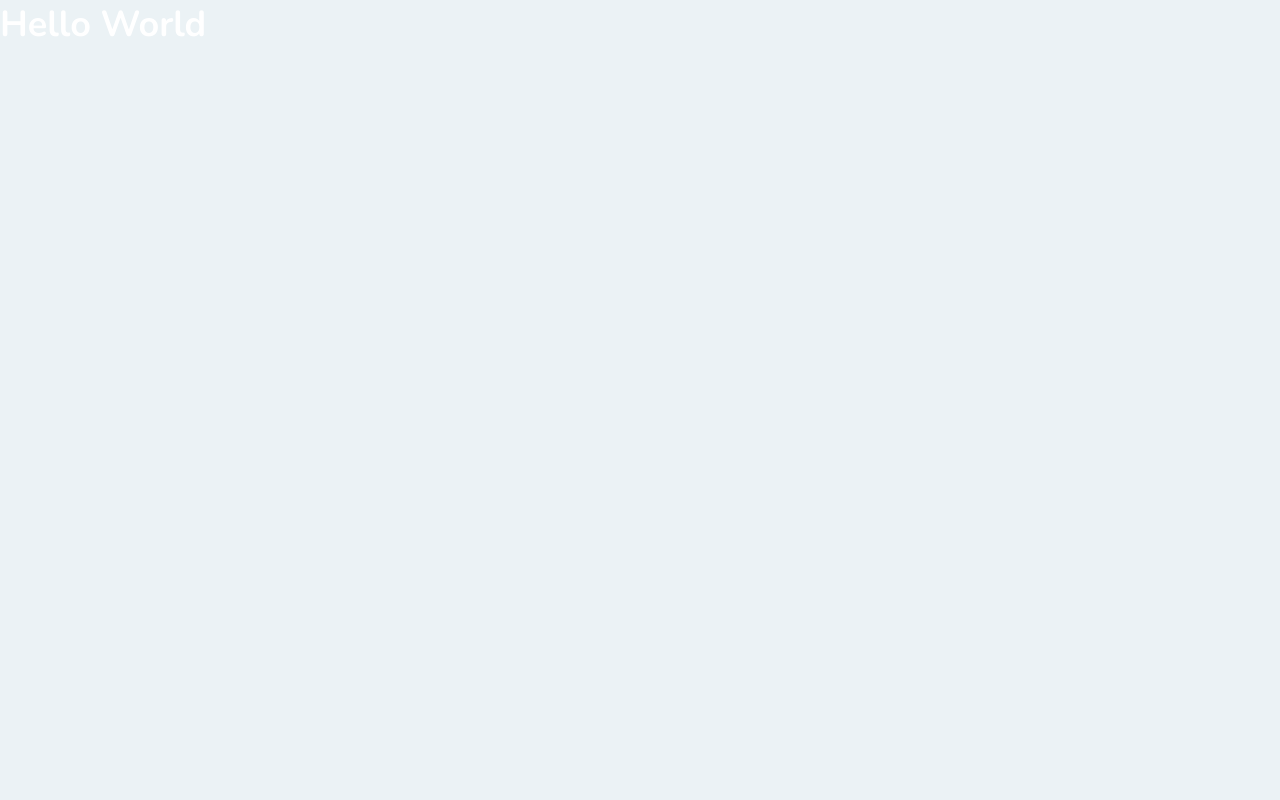
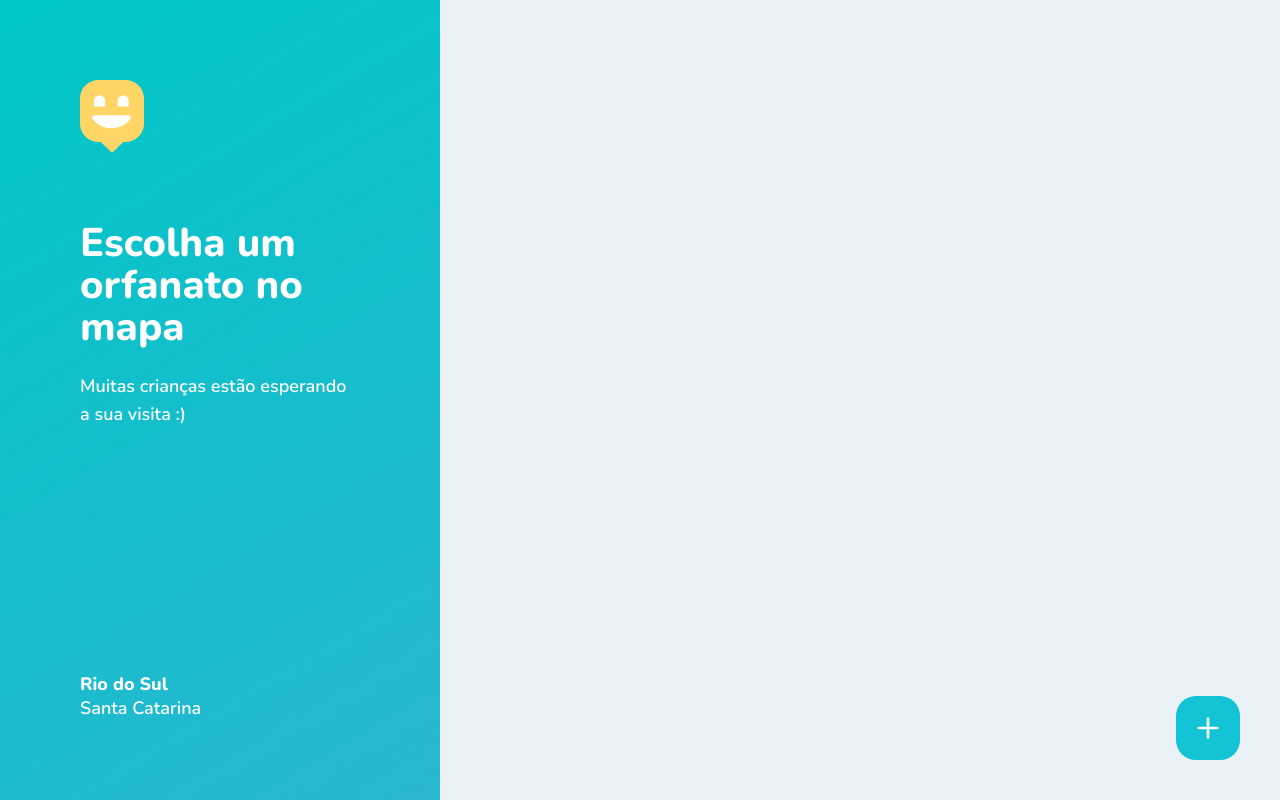
Before and after one commit to HigorMoroni/happy-web, a React (Create React App) app: page /app in a window 1280 px wide. Built offline with nearby package versions, Linux system fonts and the light colour scheme.

Commit message:
Pagina do mapa completa sem o mapa

```diff
--- a/package.json
+++ b/package.json
@@ -10,6 +10,7 @@
     "@types/node": "^12.19.11",
     "@types/react": "^16.14.2",
     "@types/react-dom": "^16.9.10",
+    "node-sass": "^5.0.0",
     "react": "^17.0.1",
     "react-dom": "^17.0.1",
     "react-icons": "^4.1.0",
--- a/src/pages/OrphanagesMap.tsx
+++ b/src/pages/OrphanagesMap.tsx
@@ -1,8 +1,32 @@
-import React from 'react'
+import React from 'react';
+import { Link } from 'react-router-dom';
+import { FiPlus } from 'react-icons/fi';
+
+import '../styles/pages/orphanages-map.css';
+
+import mapMarkerImg from '../images/map-marker.svg';
 
 function OrphanagesMap() {
   return (
-    <h1>Hello World</h1>
+    <div id="page-map">
+      <aside>
+        <header>
+          <img src={mapMarkerImg} alt="Happy"/>
+          <h2>Escolha um orfanato no mapa</h2>
+          <p>Muitas crianças estão esperando a sua visita :)</p>
+        </header>
+        <footer>
+          <strong>Rio do Sul</strong>
+          <span>Santa Catarina</span>
+        </footer>
+      </aside>
+
+      <div></div>
+
+      <Link to="" className="create-orphanage">
+        <FiPlus size={32} color="#fff" />
+      </Link>
+    </div>
   );
 }
 
--- /dev/null
+++ b/src/styles/pages/orphanages-map.css
@@ -0,0 +1,57 @@
+#page-map {
+  width: 100vw;
+  height: 100vh;
+
+  position: relative;
+  display: flex;
+}
+
+#page-map aside {
+  width: 440px;
+  background: linear-gradient(329.54deg, #29B6D1 0%, #00C7C7 100%);
+  padding: 80px;
+
+  display: flex;
+  flex-direction: column;
+  justify-content: space-between;
+}
+
+#page-map aside h2 {
+  font-size: 40px;
+  font-weight: 800;
+  line-height: 42px;
+  margin-top: 64px;
+}
+
+#page-map aside p {
+  line-height: 28px;
+  margin-top: 24px;
+}
+
+#page-map aside footer {
+  display: flex;
+  flex-direction: column;
+  line-height: 24px;
+}
+
+#page-map aside footer strong {
+  font-weight: 800;
+}
+
+#page-map .create-orphanage {
+  position: absolute;
+  right: 40px;
+  bottom: 40px;
+  width: 64px;
+  height: 64px;
+  background: #15c3d6;
+  border-radius: 20px;
+  display: flex;
+  justify-content: center;
+  align-items: center;
+  transition: background-color 0.2s;
+}
+
+#page-map .create-orphanage:hover {
+  background-color: #17d6eb;
+}
```
Also changed, not shown: 2 other files (tests, documents, lock files or other folders).
